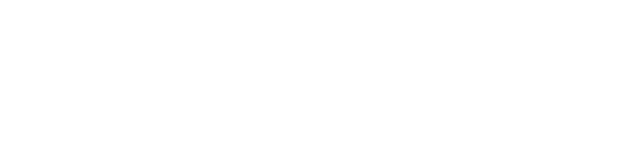
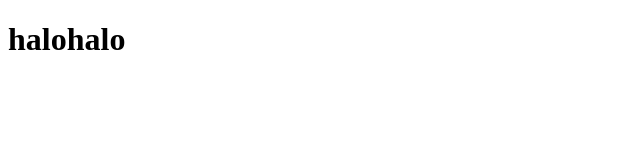
Before and after one commit to tonoke123/web01, a plain HTML site: page about.html in a window 1280 px wide. Shown: the whole page, without its empty margins (0-640 px from the left). Drawn offline with Linux system fonts and the light colour scheme.

Commit message:
Update about.html

```diff
--- a/about.html
+++ b/about.html
@@ -6,6 +6,8 @@
     <title>Document</title>
 </head>
 <body>
+    <h1>halohalo</h1>
+
 
 </body>
 </html>
```
